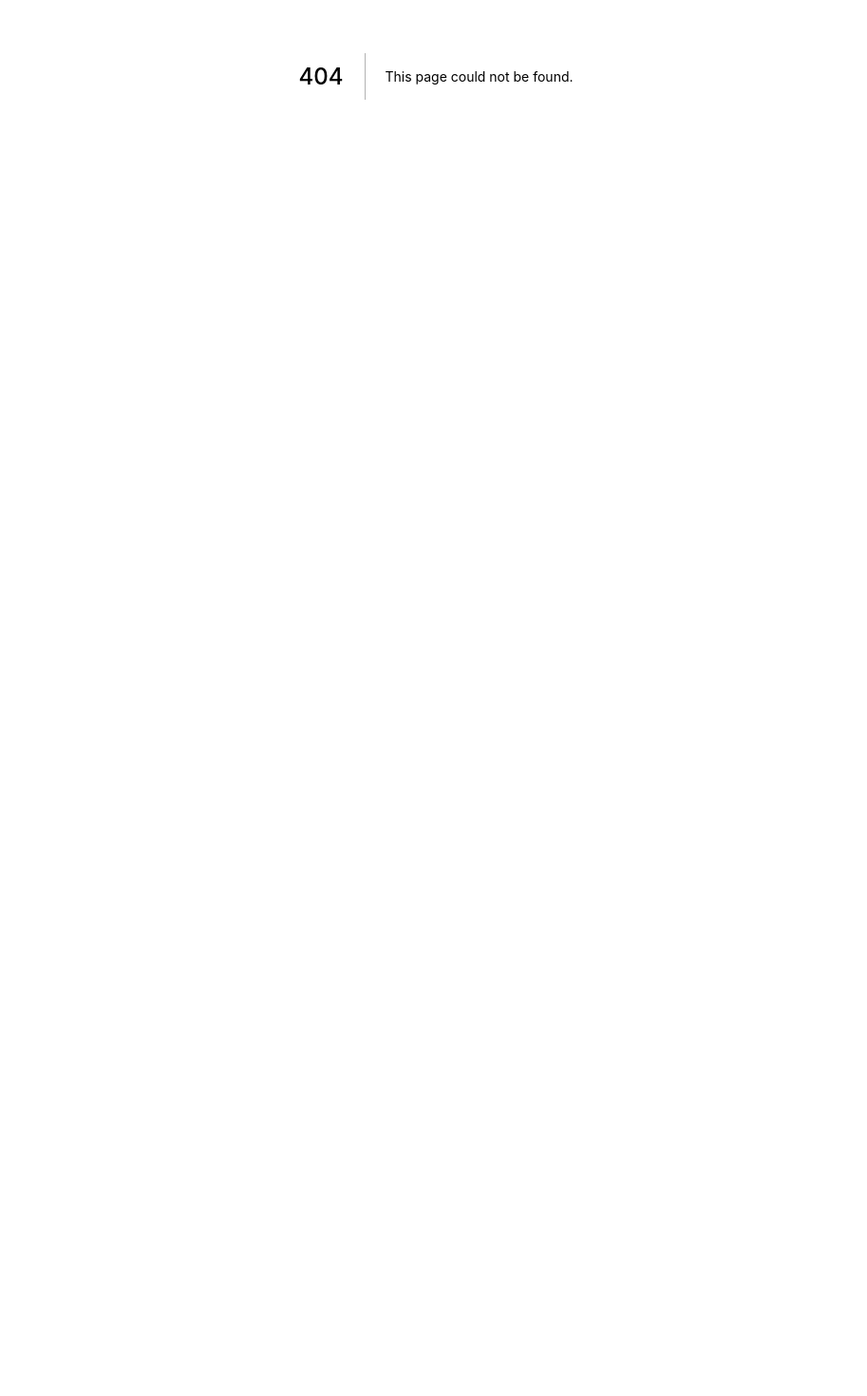
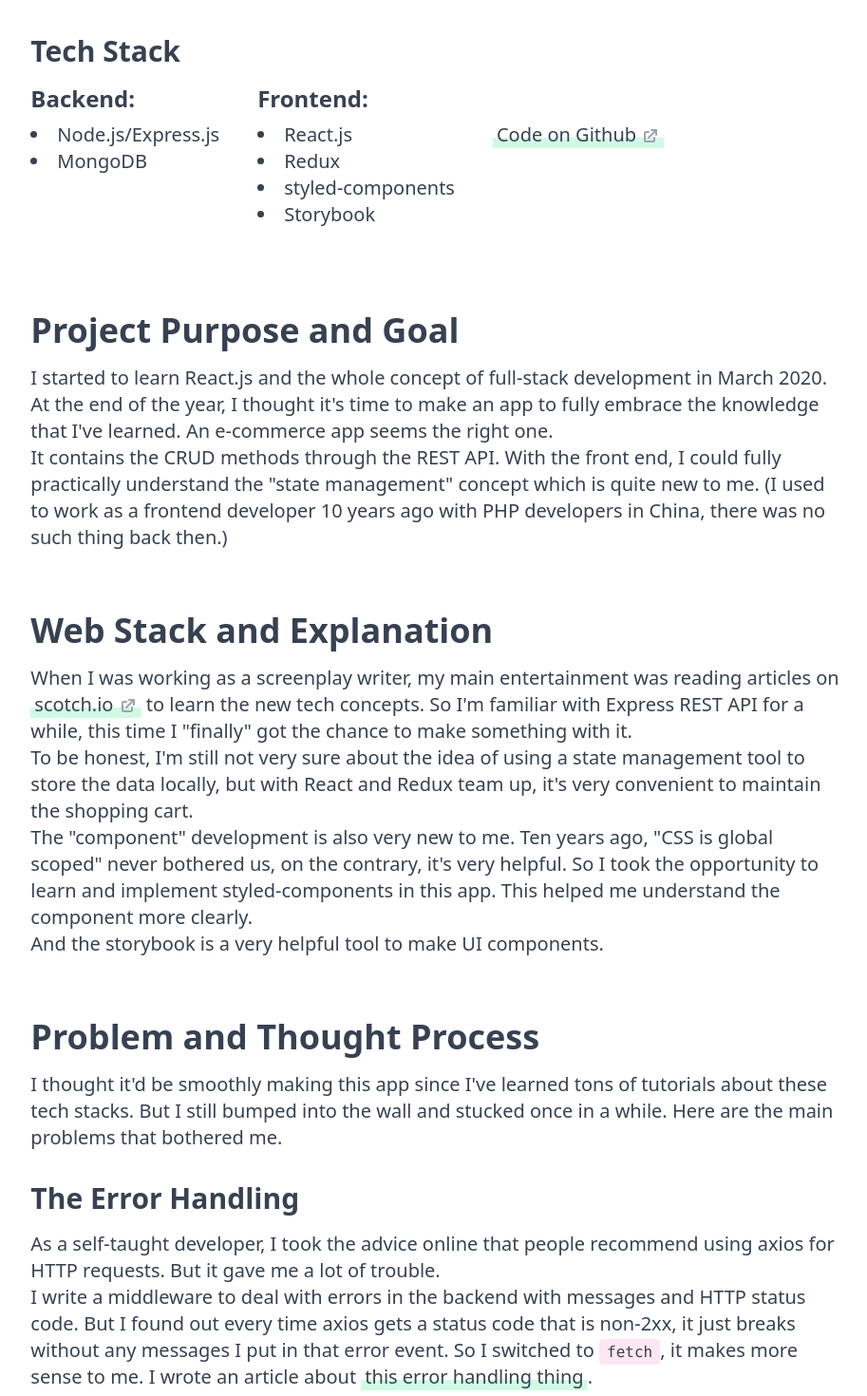
Before and after one commit to cyishere/cyishere.dev, a Next.js app: page /portfolio/digikit in a window 1280 px wide. Before the commit this address had no page. Shown: the part 320-1790 px from the top of the page at 95% size, without its empty margins (181-1094 px from the left). Before the commit the page ends 800 px from the top, so only its background shows below. Built offline with nearby package versions, Linux system fonts and the light colour scheme.

Commit message:
add basic layout of portfolio page

```diff
--- a/components/Footer.js
+++ b/components/Footer.js
@@ -9,7 +9,7 @@ const Footer = () => {
   const year = today.getFullYear();
 
   return (
-    <footer className="bg-green-100">
+    <footer className="footer bg-green-100">
       <div className="w-full mx-auto px-6 py-12 flex flex-col justify-between items-center lg:w-2/3 lg:px-0 lg:flex-row">
         <ul className="flex flex-row justify-start items-center mb-4 lg:mb-0">
           <li className="mr-4">
@@ -21,7 +21,7 @@ const Footer = () => {
           </li>
         </ul>
 
-        <ul className="flex flex-row justify-end items-center">
+        <ul className="flex flex-row justify-end items-center icons">
           <li className="mr-4">
             <ExternalLink href="https://twitter.com/cyishere">
               <Icon iconUrl="/icons/twitter.svg" text="CY's Twitter" />
--- a/components/Header.js
+++ b/components/Header.js
@@ -2,7 +2,7 @@ import { TextLink } from "./Link";
 
 const Header = ({ pageSection }) => {
   return (
-    <header className="mb-20">
+    <header className="mb-20 px-8 mx-auto lg:px-0 lg:w-2/3">
       <div className="lg:container mx-auto py-4 flex flex-row justify-between items-center">
         <h1 className="logo text-5xl font-black">
           <TextLink href="/" classes="text-yellow-500">
--- a/components/Icon.js
+++ b/components/Icon.js
@@ -66,7 +66,7 @@ export const ArrowNarrowRight = () => (
 export const ExternalLinkSolid = () => (
   <svg
     xmlns="http://www.w3.org/2000/svg"
-    className="h-5 w-5"
+    className="h-5 w-5 inline mb-0.5 text-gray-400"
     viewBox="0 0 20 20"
     fill="currentColor"
   >
--- a/components/Link.js
+++ b/components/Link.js
@@ -1,4 +1,5 @@
 import Link from "next/link";
+import { ExternalLinkSolid } from "./Icon";
 
 export const TextLink = ({ href, children, classes, noBg }) => {
   const defaultStyle = noBg ? "highlight-link" : "link";
@@ -32,7 +33,7 @@ export const ExternalLink = ({ href, children, noBg, classes }) => {
       rel="noreferrer"
       className={`${defaultStyle} px-1 ${extraStyles}`}
     >
-      {children}
+      {children} <ExternalLinkSolid />
     </a>
   );
 };
--- /dev/null
+++ b/components/PortfolioLayout.js
@@ -0,0 +1,50 @@
+import Layout from "./Layout";
+import { ExternalLink } from "./Link";
+
+const PortfolioLayout = ({ meta, children }) => {
+  return (
+    <Layout seoTitle={meta.title} seoDescription={meta.description}>
+      <main className="mb-20 px-8 mx-auto lg:w-2/3 lg:px-0">
+        {/* HEADER */}
+        <header className="mb-10">
+          <h1 className="text-5xl font-black mb-6">{meta.title}</h1>
+          <div className="font-mono text-gray-500">
+            <p className="mb-4">{meta.description}</p>
+          </div>
+        </header>
+
+        {/* TECH STACK */}
+        <section className="mb-10">
+          <h3 className="text-3xl font-bold mb-4">Tech Stack</h3>
+          <div className="flex flex-col justify-start item-start sm:flex-row">
+            <div className="mb-6 sm:mr-10">
+              <h4 className="text-2xl font-semibold mb-2">Backend:</h4>
+              <ul className="list-inside list-disc">
+                {meta.techStack.backend.map((tech) => (
+                  <li key={tech}>{tech}</li>
+                ))}
+              </ul>
+            </div>
+            <div className="mb-6 sm:mr-10">
+              <h4 className="text-2xl font-semibold mb-2">Frontend:</h4>
+              <ul className="list-inside list-disc">
+                {meta.techStack.frontend.map((tech) => (
+                  <li key={tech}>{tech}</li>
+                ))}
+              </ul>
+            </div>
+            <div className="sm:pt-10">
+              <ExternalLink href={meta.techStack.github}>
+                Code on Github
+              </ExternalLink>
+            </div>
+          </div>
+        </section>
+
+        {children}
+      </main>
+    </Layout>
+  );
+};
+
+export default PortfolioLayout;
--- /dev/null
+++ b/pages/portfolio/digikit.js
@@ -0,0 +1,99 @@
+import PortfolioLayout from "@/components/PortfolioLayout";
+import { ExternalLink, TextLink } from "@/components/Link";
+
+const digikit = () => {
+  const meta = {
+    title: "digiKIT",
+    description: `"digiKIT" is an e-commerce app to demonstrate how to put "full-stack" development together. It contains the basic CRUD for products, shopping cart, and making orders, except actual purchase.`,
+    techStack: {
+      backend: ["Node.js/Express.js", "MongoDB"],
+      frontend: ["React.js", "Redux", "styled-components", "Storybook"],
+      github: "https://github.com/cyishere/digikit",
+    },
+  };
+  return (
+    <PortfolioLayout meta={meta}>
+      <article className="portfolio">
+        <h2>Project Purpose and Goal</h2>
+        <p>
+          I started to learn React.js and the whole concept of full-stack
+          development in March 2020. At the end of the year, I thought it's time
+          to make an app to fully embrace the knowledge that I've learned. An
+          e-commerce app seems the right one.
+        </p>
+        <p>
+          It contains the CRUD methods through the REST API. With the front end,
+          I could fully practically understand the "state management" concept
+          which is quite new to me. (I used to work as a frontend developer 10
+          years ago with PHP developers in China, there was no such thing back
+          then.)
+        </p>
+
+        <h2>Web Stack and Explanation</h2>
+        <p>
+          When I was working as a screenplay writer, my main entertainment was
+          reading articles on{" "}
+          <ExternalLink href="https://scotch.io">scotch.io</ExternalLink> to
+          learn the new tech concepts. So I'm familiar with Express REST API for
+          a while, this time I "finally" got the chance to make something with
+          it.
+        </p>
+        <p>
+          To be honest, I'm still not very sure about the idea of using a state
+          management tool to store the data locally, but with React and Redux
+          team up, it's very convenient to maintain the shopping cart.
+        </p>
+        <p>
+          The "component" development is also very new to me. Ten years ago,
+          "CSS is global scoped" never bothered us, on the contrary, it's very
+          helpful. So I took the opportunity to learn and implement
+          styled-components in this app. This helped me understand the component
+          more clearly.
+        </p>
+        <p>And the storybook is a very helpful tool to make UI components.</p>
+
+        <h2>Problem and Thought Process</h2>
+        <p>
+          I thought it'd be smoothly making this app since I've learned tons of
+          tutorials about these tech stacks. But I still bumped into the wall
+          and stucked once in a while. Here are the main problems that bothered
+          me.
+        </p>
+
+        <h3>The Error Handling</h3>
+        <p>
+          As a self-taught developer, I took the advice online that people
+          recommend using axios for HTTP requests. But it gave me a lot of
+          trouble.
+        </p>
+        <p>
+          I write a middleware to deal with errors in the backend with messages
+          and HTTP status code. But I found out every time axios gets a status
+          code that is non-2xx, it just breaks without any messages I put in
+          that error event. So I switched to <code>fetch</code>, it makes more
+          sense to me. I wrote an article about{" "}
+          <TextLink href="https://cyishere.dev/blog/error-handling-with-express">
+            this error handling thing
+          </TextLink>
+          .
+        </p>
+
+        <h3>The Logic of Auth</h3>
+        <p className="mb-4">
+          By making this app I found out there are two parts about "auth", one
+          is "authentication", the other is "authorization". I wrote{" "}
+          <TextLink href="https://cyishere.dev/blog/auth-with-express-and-react">
+            a blog post
+          </TextLink>{" "}
+          about the whole logic of them.
+        </p>
+
+        <h3>The Logic of Shopping Cart with Redux</h3>
+
+        <h3>The Protection of Routes</h3>
+      </article>
+    </PortfolioLayout>
+  );
+};
+
+export default digikit;
--- a/styles/globals.css
+++ b/styles/globals.css
@@ -70,6 +70,11 @@ svg {
   background: #db2777;
 }
 
+/* FOOTER */
+.footer .icons svg.inline {
+  display: none;
+}
+
 /**
  * Post Styles
  */
@@ -77,26 +82,32 @@ svg {
   margin-top: 1em;
 }
 
-.post {
+.post,
+.portfolio {
   @apply leading-7;
 }
-.post h2 {
+.post h2,
+.portfolio h2 {
   @apply text-4xl;
   @apply font-extrabold;
 }
-.post h3 {
+.post h3,
+.portfolio h3 {
   @apply text-3xl;
   @apply font-bold;
 }
-.post h4 {
+.post h4,
+.portfolio h4 {
   @apply text-2xl;
   @apply font-semibold;
 }
-.post h5 {
+.post h5,
+.portfolio h5 {
   @apply text-2xl;
   @apply font-medium;
 }
-.post h6 {
+.post h6,
+.portfolio h6 {
   @apply text-xl;
   @apply font-medium;
 }
@@ -119,7 +130,9 @@ svg {
 }
 
 .post p code,
-.post li code {
+.post li code,
+.portfolio p code,
+.portfolio li code {
   @apply bg-pink-100;
   @apply px-2;
   @apply py-1;
@@ -128,18 +141,23 @@ svg {
 }
 
 .post ul,
-.post ol {
+.post ol,
+.portfolio ul,
+.portfolio ol {
   @apply list-inside;
   @apply mx-8;
 }
-.post ul {
+.post ul,
+.portfolio ul {
   @apply list-disc;
 }
-.post ol {
+.post ol,
+.portfolio ol {
   @apply list-decimal;
 }
 
-.post ul li {
+.post ul li,
+.portfolio ul li {
   @apply mb-2;
 }
 
@@ -148,11 +166,17 @@ svg {
   @apply block;
 }
 
-.post :is(h2, h3) {
+.post :is(h2, h3),
+.portfolio :is(h2) {
   @apply mt-16;
 }
 
-.post :is(h2, h3) + * {
+.portfolio :is(h3) {
+  @apply mt-8;
+}
+
+.post :is(h2, h3) + *,
+.portfolio :is(h2, h3) + * {
   @apply mt-4;
 }
 
```
Also changed, not shown: pages/portfolio/index.js (renamed from pages/portfolio.js/index.js).
